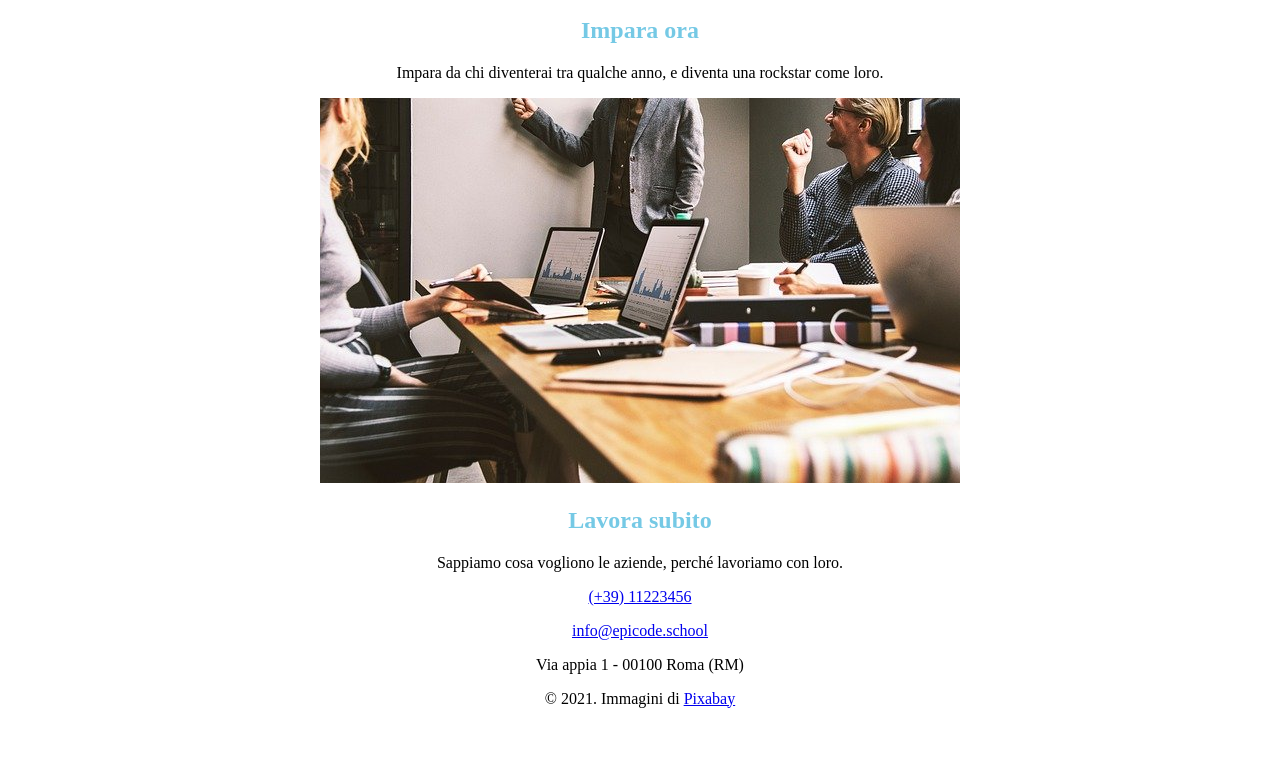
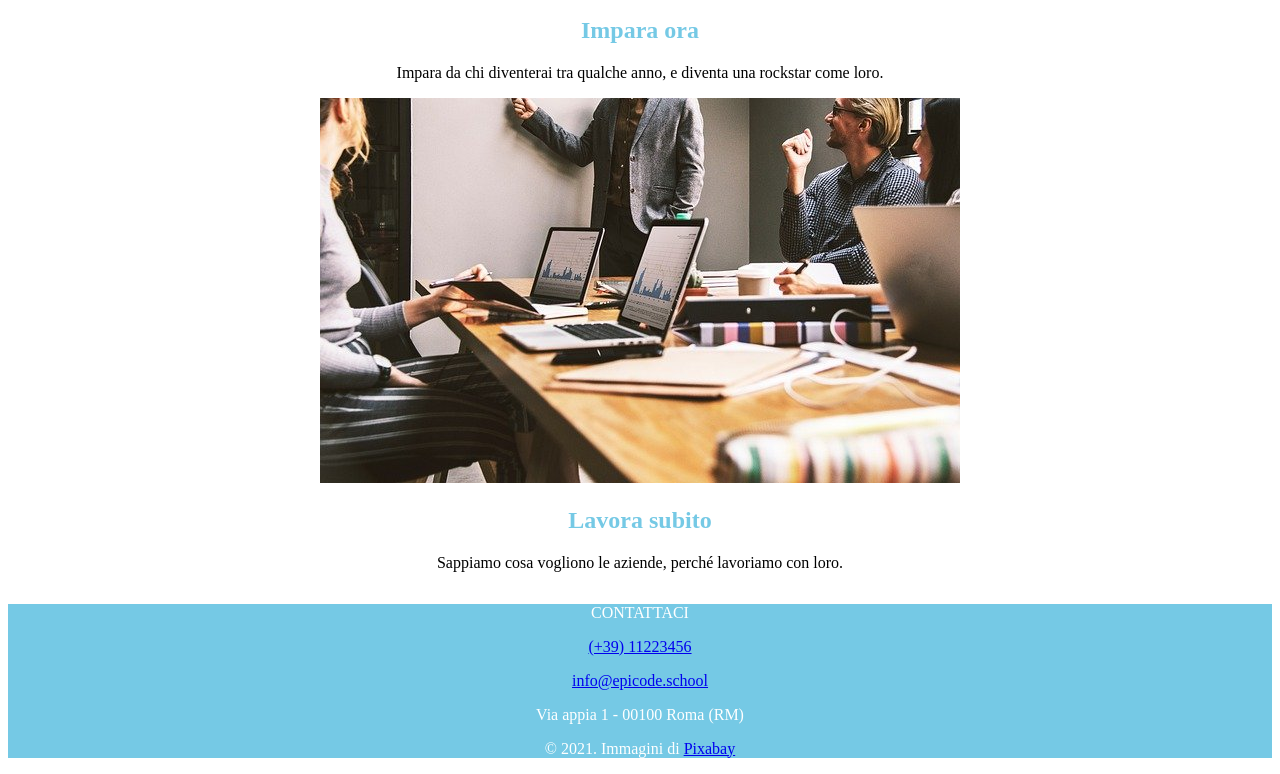
Before and after one commit to Uesone/Unit-1-giorno-4, a plain HTML site: page index.html in a window 1280 px wide. Shown: the part 2049-2823 px from the top of the page. Before the commit the page ends 2773 px from the top, so only its background shows below. Drawn offline with Linux system fonts and the light colour scheme.

Commit message:
Footer
CSS footer, and trying to position all the stuff in the right place :S

```diff
--- a/index.html
+++ b/index.html
@@ -77,6 +77,7 @@
       </div>
       <footer class="footer">
         <div class="contattaci">
+          <p class="Contattaci">CONTATTACI</p>
           <div id="numero-telefono">
             <p id="numero-telefono"><a href="#">(+39) 11223456</a></p>
           </div>
@@ -87,7 +88,7 @@
             <p id="indirizzo">Via appia 1 - 00100 Roma (RM)</p>
           </div>
         </div>
-        <p>&copy 2021. Immagini di <a href="#">Pixabay</a></p>
+        <p id="closing">&copy 2021. Immagini di <a href="#">Pixabay</a></p>
       </footer>
     </div>
   </body>
--- a/style.css
+++ b/style.css
@@ -20,3 +20,18 @@ div.round-container img {    width: 100%;
     display: block;
     border-radius: 50%;
     object-fit: cover;}
+#divred {background-color: red;}
+#h1red {color: white;}
+#pred { color: white;}
+#h2red {color: white;}
+#h3red {color: white;}
+div.container {    position: relative;
+    width: 80%;
+    margin: 0 auto;
+    overflow: hidden;}
+footer.footer {background-color:  rgb(117, 201, 229);}
+p.Contattaci {color: white;}
+p#indirizzo {color: white;}
+p#Email {color: white;}
+p#numero-telefono {color: white;}
+p#closing {color: white;}
```
